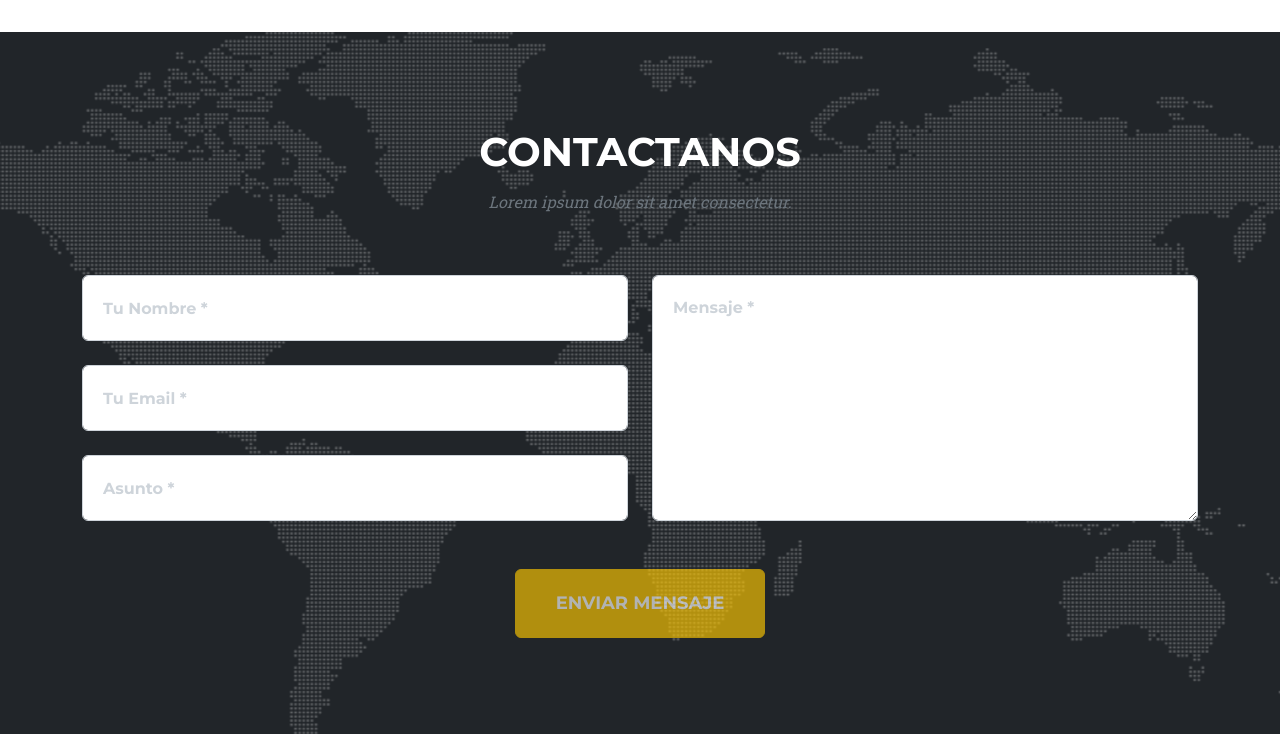
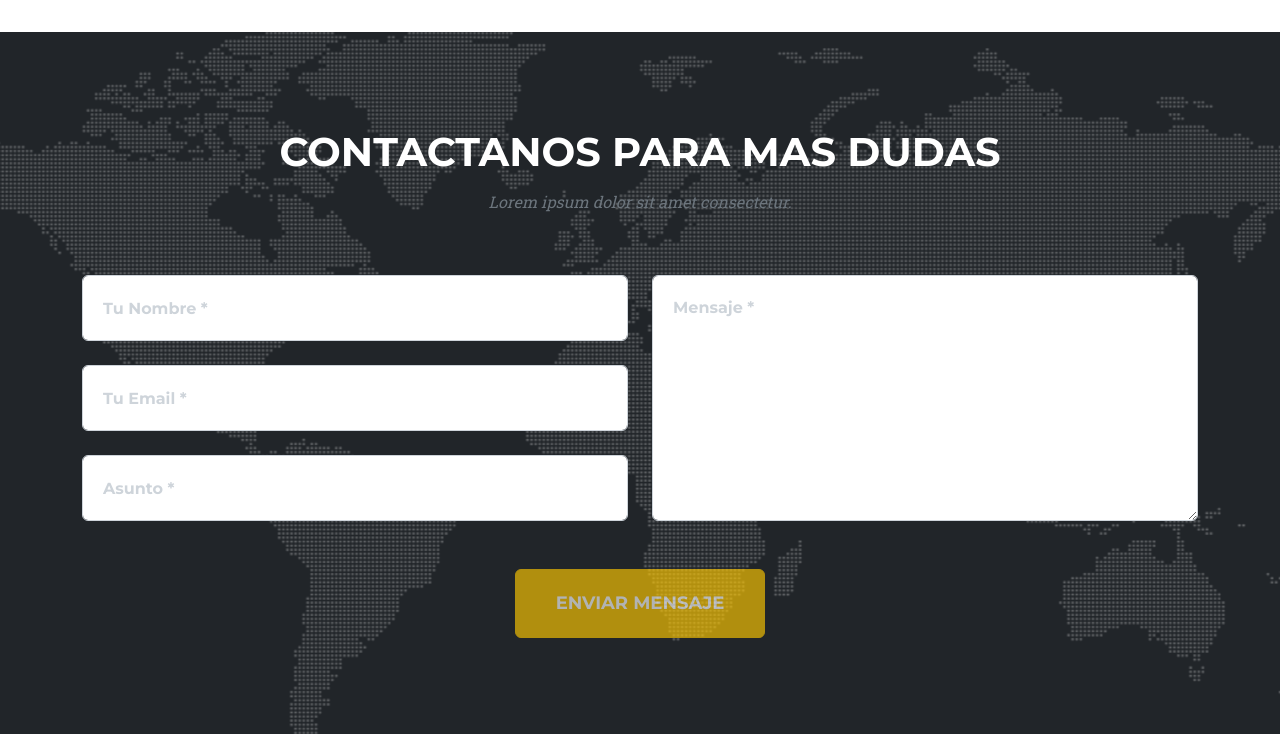
Before and after one commit to crsalasm/Prueba1IngDev_EduCortes-CrisSalas, a website: page masterbikes-main/index.html in a window 1280 px wide. Shown: the part 6040-6788 px from the top of the page. Drawn offline with nearby package versions, Linux system fonts and the light colour scheme.

Commit message:
Agregamos contacto

```diff
--- a/masterbikes-main/index.html
+++ b/masterbikes-main/index.html
@@ -316,7 +316,7 @@
         <section class="page-section" id="contact">
             <div class="container">
                 <div class="text-center">
-                    <h2 class="section-heading text-uppercase">Contactanos </h2>
+                    <h2 class="section-heading text-uppercase">Contactanos para mas dudas</h2>
                     <h3 class="section-subheading text-muted">Lorem ipsum dolor sit amet consectetur.</h3>
                 </div>
                 <!-- * * * * * * * * * * * * * * *-->
```
